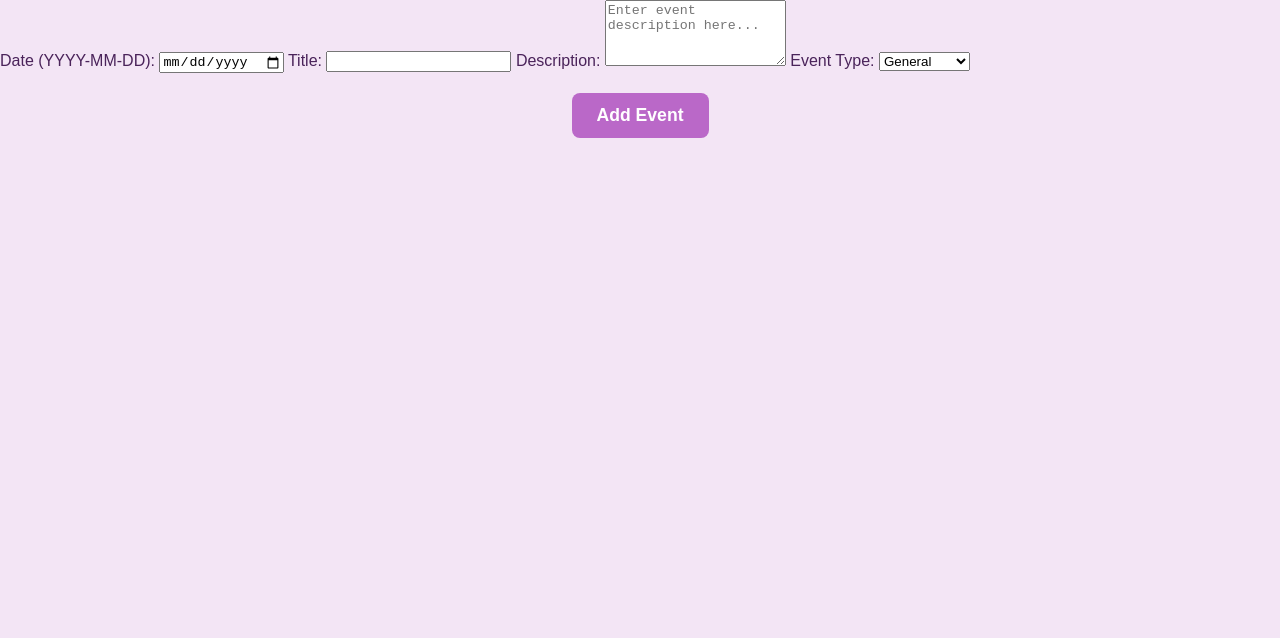
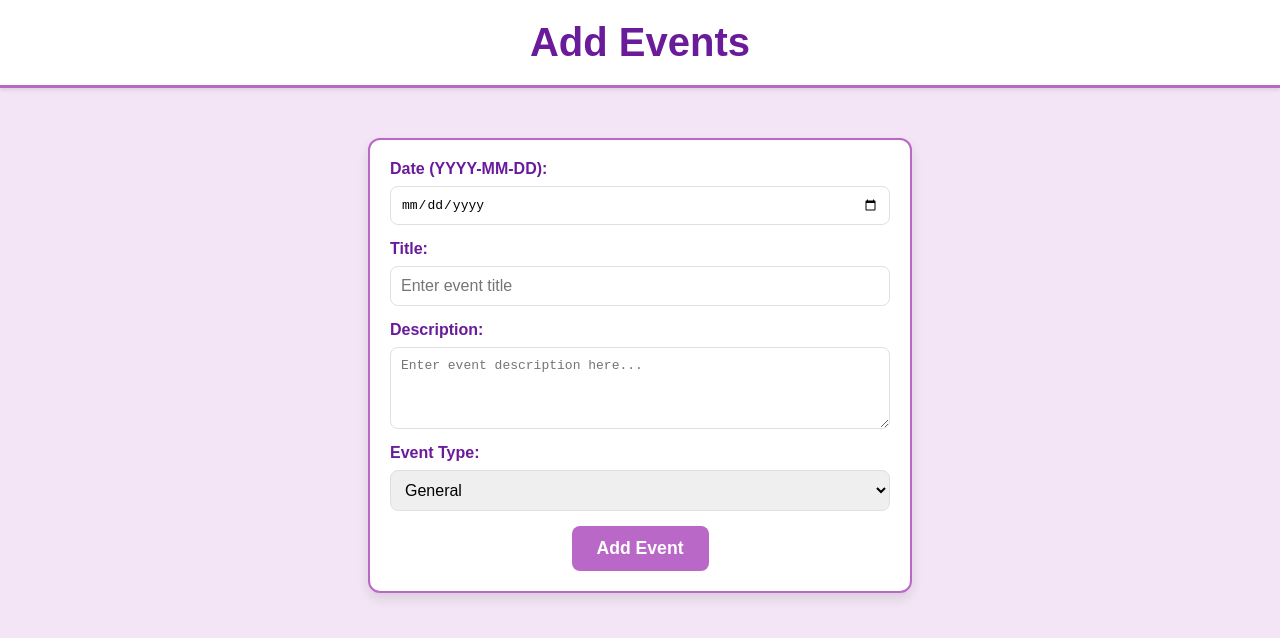
Before and after one commit to Flying-Book/slack_transposer_frontend, a Jekyll site: the page add.html, which Jekyll copies as it is, in a window 1280 px wide. Shown: the top 638 px of the page. Built offline with Jekyll 4.4.1, drawn with Linux system fonts in a browser that asks for light colours.

```diff
--- a/add.html
+++ b/add.html
@@ -1,11 +1,79 @@
+<link rel="stylesheet" href="calendar_features.css">
+<style>
+    /* Additional styles specific to the form */
+    #addEventForm {
+        max-width: 500px;
+        margin: 50px auto;
+        padding: 20px;
+        background-color: #ffffff; /* White background */
+        border-radius: 12px;
+        box-shadow: 0 6px 12px rgba(0, 0, 0, 0.1);
+        border: 2px solid #ba68c8; /* Purple border */
+    }
 
-    <link rel="stylesheet" href="calendar_features.css">
+    #addEventForm label {
+        display: block;
+        font-weight: bold;
+        margin-bottom: 8px;
+        color: #6a1b9a; /* Purple text */
+    }
+
+    #addEventForm input,
+    #addEventForm textarea,
+    #addEventForm select {
+        width: 100%;
+        margin-bottom: 15px;
+        padding: 10px;
+        border: 1px solid #e0e0e0;
+        border-radius: 8px;
+        font-size: 1em;
+        box-sizing: border-box;
+    }
+
+    #addEventForm textarea {
+        resize: vertical;
+    }
+
+    #addEventForm button {
+        display: block;
+        margin: 0 auto;
+        padding: 12px 25px;
+        background-color: #ba68c8; /* Purple background */
+        color: white; /* White text */
+        border: none;
+        border-radius: 8px;
+        cursor: pointer;
+        font-size: 1.1em;
+        font-weight: bold;
+        transition: background-color 0.3s ease, transform 0.2s ease;
+    }
+
+    #addEventForm button:hover {
+        background-color: #9c27b0; /* Darker purple on hover */
+        transform: scale(1.05); /* Subtle hover effect */
+    }
+
+    /* Header styling */
+    h1 {
+        text-align: center;
+        padding: 20px 0;
+        font-size: 2.5em;
+        color: #6a1b9a;
+        margin: 0;
+        background-color: #ffffff;
+        border-bottom: 3px solid #ba68c8;
+        box-shadow: 0 2px 4px rgba(0, 0, 0, 0.1);
+    }
+</style>
+
+<body>
+    <h1>Add Events</h1>
     <form id="addEventForm">
         <label for="date">Date (YYYY-MM-DD):</label>
         <input type="date" id="date" name="date" required>
 
         <label for="title">Title:</label>
-            <input type="text" id="title" name="title" required>
+        <input type="text" id="title" name="title" placeholder="Enter event title" required>
 
         <label for="description">Description:</label>
         <textarea id="description" name="description" rows="4" placeholder="Enter event description here..."></textarea>
@@ -20,7 +88,6 @@
 
         <button type="submit">Add Event</button>
     </form>
-    </div>
 
     <script>
         document.getElementById("addEventForm").addEventListener("submit", function (event) {
@@ -52,4 +119,3 @@
         });
     </script>
 </body>
-</html>
```
Lines whose indentation alone changed are shown as unchanged.
